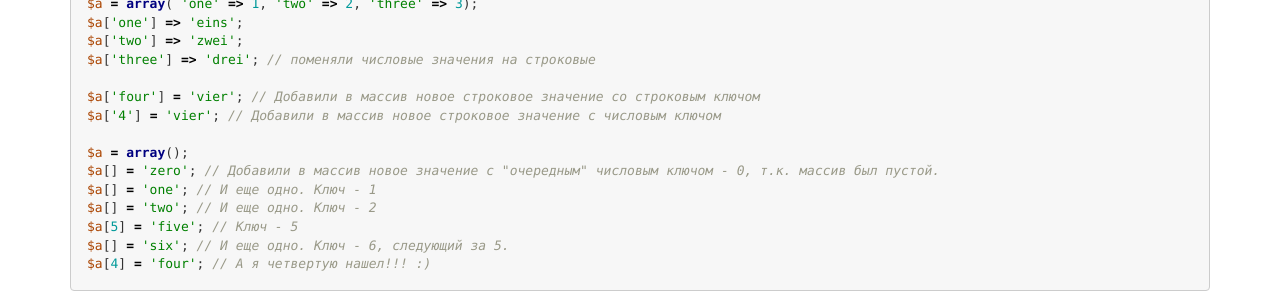
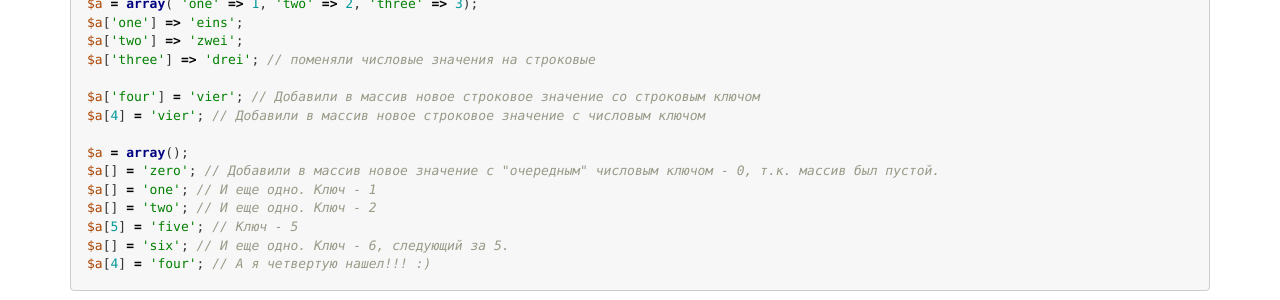
Before and after one commit to alsii/alsii.github.io, a Jekyll site: the page built from project1/l1.md, in a window 1280 px wide and 900 px high, scrolled down 4446 px. Shown: the part 593-893 px from the top of the window. Built offline with Jekyll 4.4.1, drawn with Linux system fonts in a browser that asks for light colours; nearby versions of some CDN libraries; Markdown is read by kramdown in place of the engine named in the settings.

Commit message:
Update l1.md

```diff
--- a/project1/l1.md
+++ b/project1/l1.md
@@ -265,7 +265,7 @@ $a['two'] => 'zwei';
 $a['three'] => 'drei'; // поменяли числовые значения на строковые
 
 $a['four'] = 'vier'; // Добавили в массив новое строковое значение со строковым ключом
-$a['4'] = 'vier'; // Добавили в массив новое строковое значение с числовым ключом
+$a[4] = 'vier'; // Добавили в массив новое строковое значение с числовым ключом
 
 $a = array();
 $a[] = 'zero'; // Добавили в массив новое значение с "очередным" числовым ключом - 0, т.к. массив был пустой.
```
